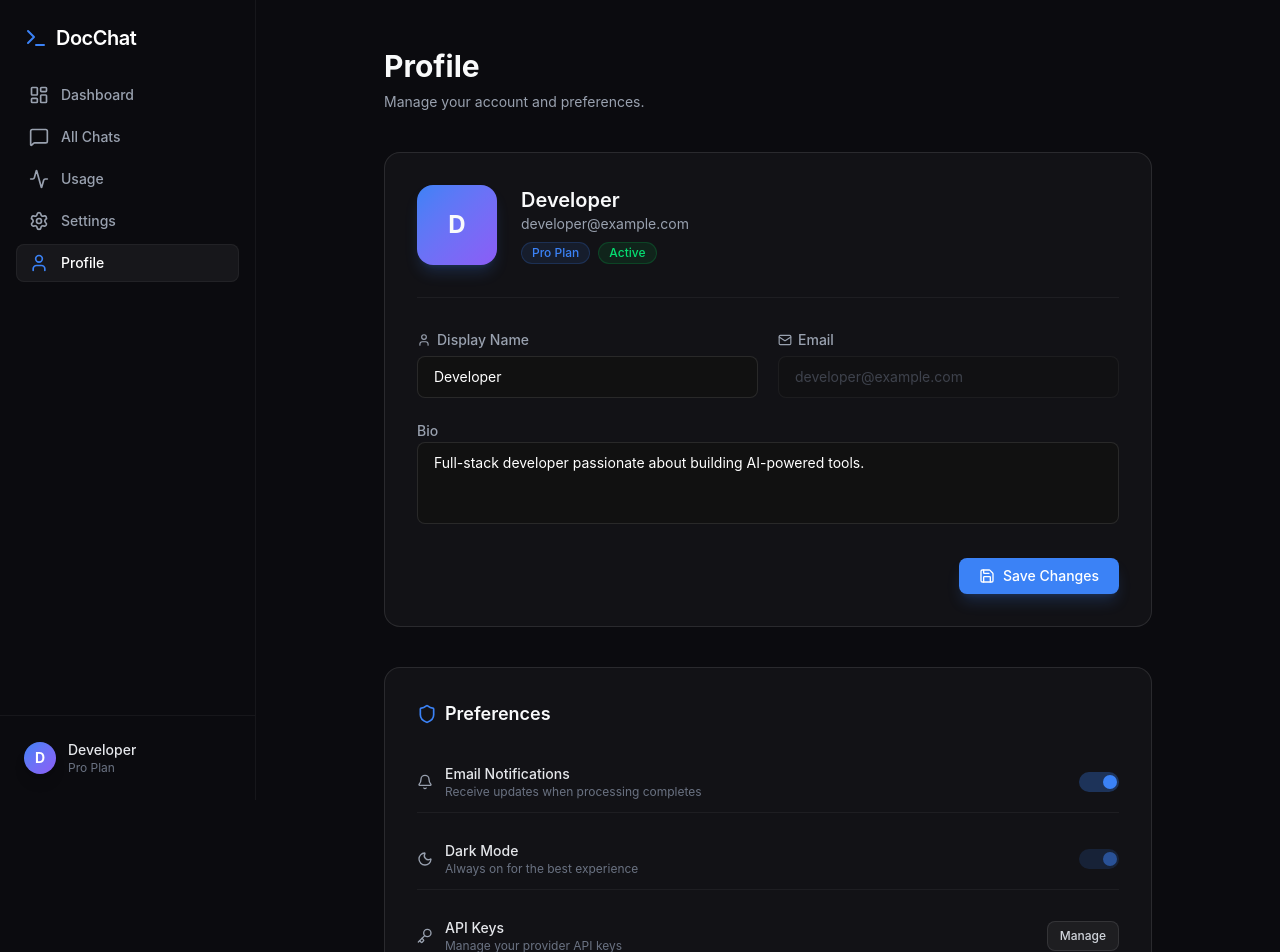
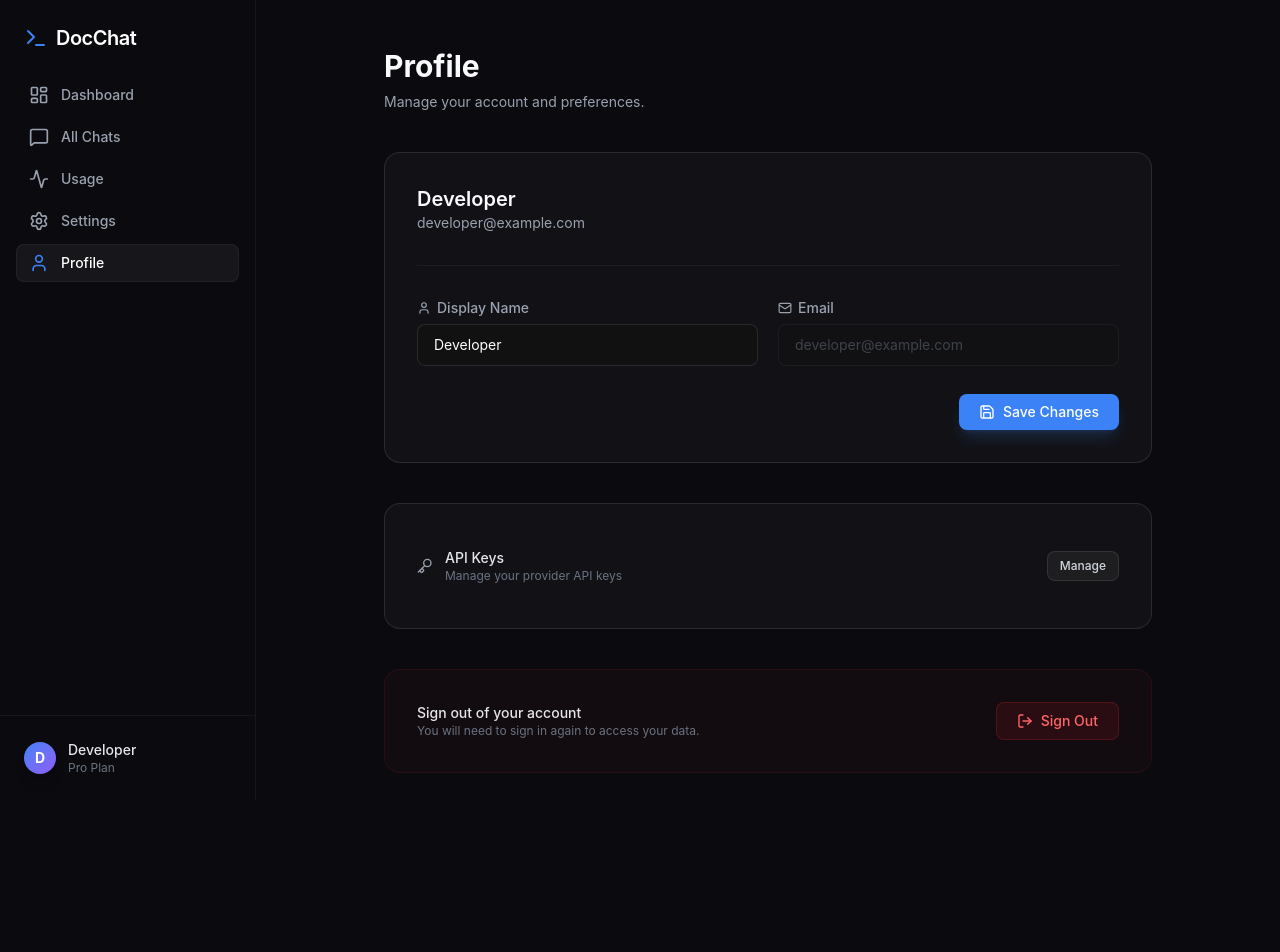
Before and after one commit to avishek0769/DocChat, a React (Vite) app: page /profile in a window 1280 px wide. Shown: the top 952 px of the page. After the commit the page ends 821 px from the top, so only its background shows below. Built offline with nearby package versions, Linux system fonts and the light colour scheme.

Commit message:
Update the profile page with only relevant data

```diff
--- a/src/pages/Profile.tsx
+++ b/src/pages/Profile.tsx
@@ -6,11 +6,8 @@ import {
     Mail,
     Shield,
     LogOut,
-    Camera,
     Save,
     Key,
-    Bell,
-    Moon,
     CheckCircle2,
 } from "lucide-react";
 
@@ -18,16 +15,9 @@ const Profile = () => {
     const navigate = useNavigate();
     const [name, setName] = useState("Developer");
     const [email] = useState("developer@example.com");
-    const [bio, setBio] = useState(
-        "Full-stack developer passionate about building AI-powered tools."
-    );
     const [isSaving, setIsSaving] = useState(false);
     const [saved, setSaved] = useState(false);
     const [showLogoutConfirm, setShowLogoutConfirm] = useState(false);
-
-    // Preferences
-    const [notifications, setNotifications] = useState(true);
-    const [darkMode] = useState(true);
 
     const handleSave = () => {
         setIsSaving(true);
@@ -59,31 +49,9 @@ const Profile = () => {
                     {/* Profile Card */}
                     <section className="bg-white/3 border border-white/10 rounded-2xl p-6 md:p-8">
                         <div className="flex flex-col sm:flex-row items-start sm:items-center gap-6 mb-8 pb-8 border-b border-white/5">
-                            {/* Avatar */}
-                            <div className="relative group">
-                                <div className="w-20 h-20 rounded-2xl bg-linear-to-br from-accent-blue to-accent-purple flex items-center justify-center text-2xl font-bold shadow-lg shadow-accent-blue/20">
-                                    {name
-                                        .split(" ")
-                                        .map((n) => n[0])
-                                        .join("")
-                                        .toUpperCase()
-                                        .slice(0, 2) || "D"}
-                                </div>
-                                <button className="absolute inset-0 bg-black/50 rounded-2xl opacity-0 group-hover:opacity-100 transition-opacity flex items-center justify-center">
-                                    <Camera className="w-5 h-5 text-white" />
-                                </button>
-                            </div>
                             <div className="flex-1">
                                 <h2 className="text-xl font-semibold">{name}</h2>
                                 <p className="text-sm text-gray-400">{email}</p>
-                                <div className="flex items-center gap-2 mt-2">
-                                    <span className="px-2.5 py-0.5 rounded-full bg-accent-blue/10 border border-accent-blue/20 text-accent-blue text-xs font-medium">
-                                        Pro Plan
-                                    </span>
-                                    <span className="px-2.5 py-0.5 rounded-full bg-green-500/10 border border-green-500/20 text-green-400 text-xs font-medium">
-                                        Active
-                                    </span>
-                                </div>
                             </div>
                         </div>
 
@@ -92,8 +60,7 @@ const Profile = () => {
                             <div className="grid grid-cols-1 md:grid-cols-2 gap-5">
                                 <div className="space-y-1.5">
                                     <label className="text-sm font-medium text-gray-400 flex items-center gap-1.5">
-                                        <User className="w-3.5 h-3.5" /> Display
-                                        Name
+                                        <User className="w-3.5 h-3.5" /> Display Name
                                     </label>
                                     <input
                                         type="text"
@@ -113,18 +80,6 @@ const Profile = () => {
                                         className="w-full bg-[#111] border border-white/10 rounded-lg px-4 py-2.5 text-sm text-gray-500 focus:outline-none disabled:opacity-50 disabled:cursor-not-allowed"
                                     />
                                 </div>
-                            </div>
-
-                            <div className="space-y-1.5">
-                                <label className="text-sm font-medium text-gray-400">
-                                    Bio
-                                </label>
-                                <textarea
-                                    value={bio}
-                                    onChange={(e) => setBio(e.target.value)}
-                                    rows={3}
-                                    className="w-full bg-[#111] border border-white/10 rounded-lg px-4 py-2.5 text-sm text-white focus:outline-none focus:border-accent-blue/50 focus:ring-1 focus:ring-accent-blue/50 transition-all resize-none"
-                                />
                             </div>
 
                             <div className="flex items-center justify-end pt-2">
@@ -153,65 +108,7 @@ const Profile = () => {
 
                     {/* Preferences */}
                     <section className="bg-white/3 border border-white/10 rounded-2xl p-6 md:p-8">
-                        <h3 className="text-lg font-semibold mb-6 flex items-center gap-2">
-                            <Shield className="w-5 h-5 text-accent-blue" />
-                            Preferences
-                        </h3>
-
                         <div className="space-y-4">
-                            {/* Notification Toggle */}
-                            <div className="flex items-center justify-between py-3 border-b border-white/5">
-                                <div className="flex items-center gap-3">
-                                    <Bell className="w-4 h-4 text-gray-400" />
-                                    <div>
-                                        <p className="text-sm font-medium text-gray-200">
-                                            Email Notifications
-                                        </p>
-                                        <p className="text-xs text-gray-500">
-                                            Receive updates when processing
-                                            completes
-                                        </p>
-                                    </div>
-                                </div>
-                                <label className="relative flex items-center cursor-pointer">
-                                    <input
-                                        type="checkbox"
-                                        className="sr-only peer"
-                                        checked={notifications}
-                                        onChange={(e) =>
-                                            setNotifications(e.target.checked)
-                                        }
-                                    />
-                                    <div className="w-10 h-5 bg-white/10 rounded-full peer peer-checked:bg-accent-blue/30 transition-colors" />
-                                    <div className="absolute left-1 w-3.5 h-3.5 bg-gray-400 rounded-full peer-checked:translate-x-5 peer-checked:bg-accent-blue transition-transform" />
-                                </label>
-                            </div>
-
-                            {/* Dark Mode Toggle */}
-                            <div className="flex items-center justify-between py-3 border-b border-white/5">
-                                <div className="flex items-center gap-3">
-                                    <Moon className="w-4 h-4 text-gray-400" />
-                                    <div>
-                                        <p className="text-sm font-medium text-gray-200">
-                                            Dark Mode
-                                        </p>
-                                        <p className="text-xs text-gray-500">
-                                            Always on for the best experience
-                                        </p>
-                                    </div>
-                                </div>
-                                <label className="relative flex items-center cursor-pointer">
-                                    <input
-                                        type="checkbox"
-                                        className="sr-only peer"
-                                        checked={darkMode}
-                                        disabled
-                                    />
-                                    <div className="w-10 h-5 bg-accent-blue/30 rounded-full opacity-50 cursor-not-allowed" />
-                                    <div className="absolute left-1 w-3.5 h-3.5 bg-accent-blue rounded-full translate-x-5 opacity-50" />
-                                </label>
-                            </div>
-
                             {/* API Keys Quick Link */}
                             <div className="flex items-center justify-between py-3">
                                 <div className="flex items-center gap-3">
@@ -235,19 +132,15 @@ const Profile = () => {
                         </div>
                     </section>
 
-                    {/* Danger Zone */}
+                    {/* Logout */}
                     <section className="bg-red-500/3 border border-red-500/10 rounded-2xl p-6 md:p-8">
-                        <h3 className="text-lg font-semibold mb-4 text-red-400">
-                            Danger Zone
-                        </h3>
                         <div className="flex flex-col sm:flex-row sm:items-center justify-between gap-4">
                             <div>
                                 <p className="text-sm font-medium text-gray-200">
                                     Sign out of your account
                                 </p>
                                 <p className="text-xs text-gray-500">
-                                    You will need to sign in again to access your
-                                    data.
+                                    You will need to sign in again to access your data.
                                 </p>
                             </div>
                             <button
--- a/src/pages/Usage.tsx
+++ b/src/pages/Usage.tsx
@@ -167,7 +167,7 @@ export const Usage = () => {
                         </div>
                         <div className="flex items-center gap-3 bg-white/5 border border-white/10 px-4 py-2 rounded-lg">
                             <Calendar className="w-4 h-4 text-gray-400" />
-                            <span className="text-sm font-medium text-gray-200">Current Billing Cycle: <strong className="text-white">Feb 1 - Feb 28</strong></span>
+                            <span className="text-sm font-medium text-gray-200">Current Cycle: <strong className="text-white">Feb 1 - Feb 28</strong></span>
                         </div>
                     </header>
 
```
